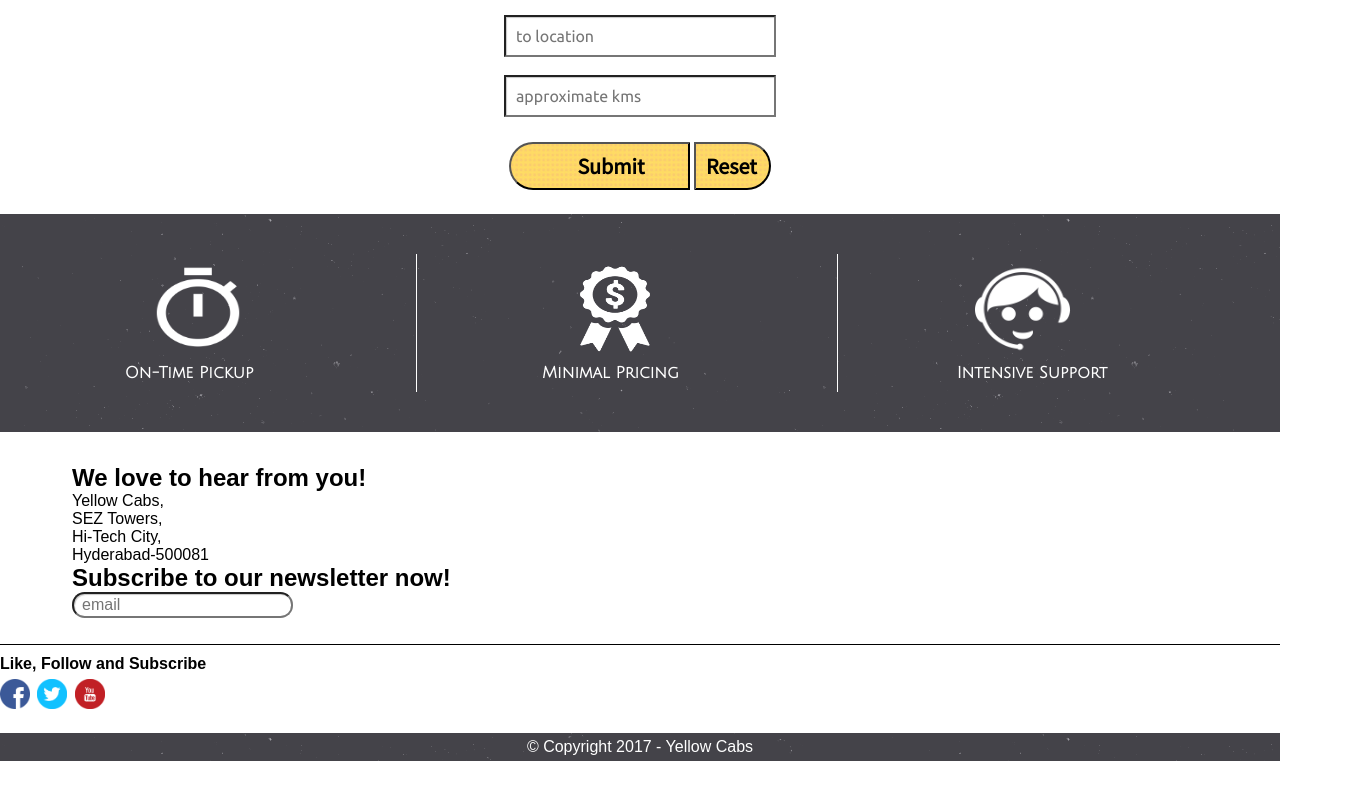
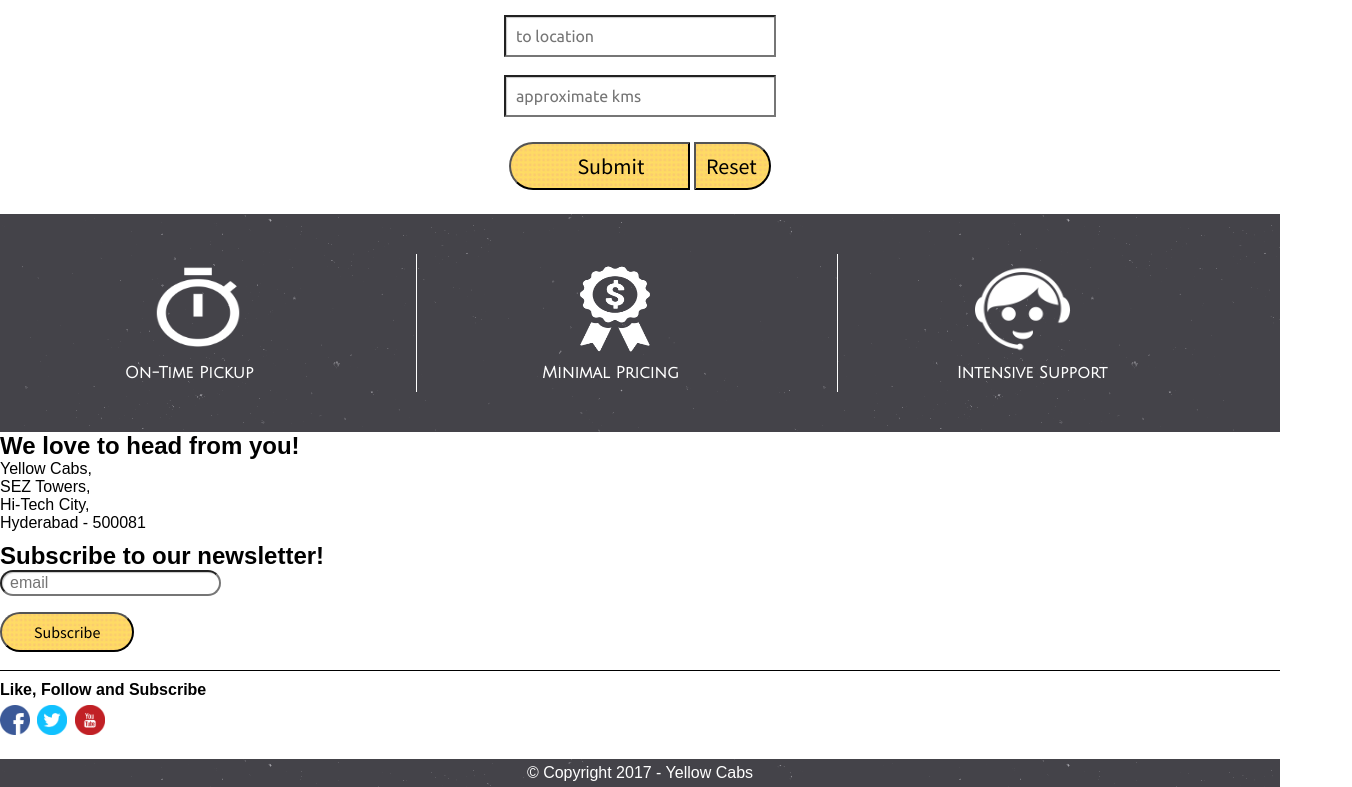
Before and after one commit to bodduramanand/bodduramanand.github.io, a plain HTML site: page taxi.html in a window 1280 px wide. Shown: the part 392-1179 px from the top of the page, 1352 px wide, since content can reach past the window. Before the commit the page ends 1153 px from the top, so only its background shows below. Drawn offline with Linux system fonts and the light colour scheme; a web font is replaced by a local one.

Commit message:
latest new Signed-off-by: Boddu Ramanand <bodduramanand@gmail.com>

```diff
--- a/taxi.css
+++ b/taxi.css
@@ -142,7 +142,7 @@ input.form2 {
 	padding: 8px 2em 8px 3em;
 	color: #000;
 	text-align: center;
-	font-weight: bold;
+	font-weight: normal;
 	margin-bottom: 18px;
 
 	transition: color 2s;
@@ -157,7 +157,7 @@ input.form2 {
 	padding: 8px 12px 8px 10px;
 	color: #000;
 	text-align: center;
-	font-weight: bold;
+	font-weight: normal;
 	margin-bottom: 18px;
 	transition: color 2s;
 	transition: background 0.8s;
@@ -218,7 +218,7 @@ h3.side-head {
 }
 
 /*******************************
- **********Contact*************
+ ***Contact and Newsletter****
  ******************************/
 
 div.contact {
@@ -235,19 +235,33 @@ h4 {
 	font-weight: bold;
 }
 
+input.form2 {
+	padding: 2px 2px 2px 8px;
+	border-radius: 25px;
+	box-shadow: 1px 1px 1px #C7C7C7 inset;
+}
+
+.btn3 {
+	border-radius: 25px;
+	font-size: 16px;
+	font-family: 'Source Sans Pro', sans-serif;
+	background: url("images/bgimg2.png");
+	padding: 8px 2em 8px 2em;
+	color: #000;
+	text-align: center;
+	font-weight: normal;
+	margin-bottom: 18px;
+	transition: color 2s;
+	transition: background 0.8s;
+}
+
+.btn3:hover {
+	color: #ffffff;
+	background: url("images/bgimg3.png");
+}
+
 .address p {
 	padding-bottom: 10px;
-}
-
-div.addressnow {
-	border-right: 1px;
-
-}
-
-input.form2 {
-	padding: 2px 2px 2px 8px;
-	border-radius: 12.5px;
-	box-shadow: 1px 1px 1px #C7C7C7 inset;
 }
 
 .social {
--- a/taxi.html
+++ b/taxi.html
@@ -93,36 +93,36 @@
 
 </div>
 
-<div class="contact" id="contact">
+<div class="addnews" id="addnew">
+
+    <ul>
+	  <div class="add">
+		<li class="address">
+		   <h4>We love to head from you!</h4>
+		   <p>Yellow Cabs,<br>
+		      SEZ Towers,<br>
+		      Hi-Tech City,<br>
+		      Hyderabad - 500081
+		    </p>
+		</li>
+      </div>
+
+	  <div class="news">
+		<li class="newsletter">
+		     <h4>Subscribe to our newsletter!</h4>
+            <form>
+		    <input type="email" name="email" placeholder="email" id="email" class="form2">
+		    </form>
+            <input type="submit" value="Subscribe" class="btn3" id="subnow" onclick="newsLetter()">
+
+		</li>
+	  </div>
+
+	</ul>
+
+</div>
 
 
-<ul>
-    <li>
-      <div class="addressnow">
-        <div class="mainhead4">
-        <h4 class="love">
-        We love to hear from you!</h4></div>
-		<div class="connect">
-		<ul>
-		<p>Yellow Cabs,<br/>
-        SEZ Towers,<br/>
-        Hi-Tech City,<br/>
-        Hyderabad-500081<br/>
-		</p>
-	    </div>
-	   </div>
-	</li>
-
-    <li>
-    	<div class="mainhead5">
-        <h4 class="newsltr">
-        Subscribe to our newsletter now!</h4></div>
-        <form>
-        	<input type="email" name="Email" placeholder="email" class="form2">
-        </form>
-    </li>
-</ul>
-</div>
 
 <ul>
 			<li class="social"><p>Like, Follow and Subscribe</p>
```
Also changed, not shown: taxi.js (line endings or trailing spaces).
